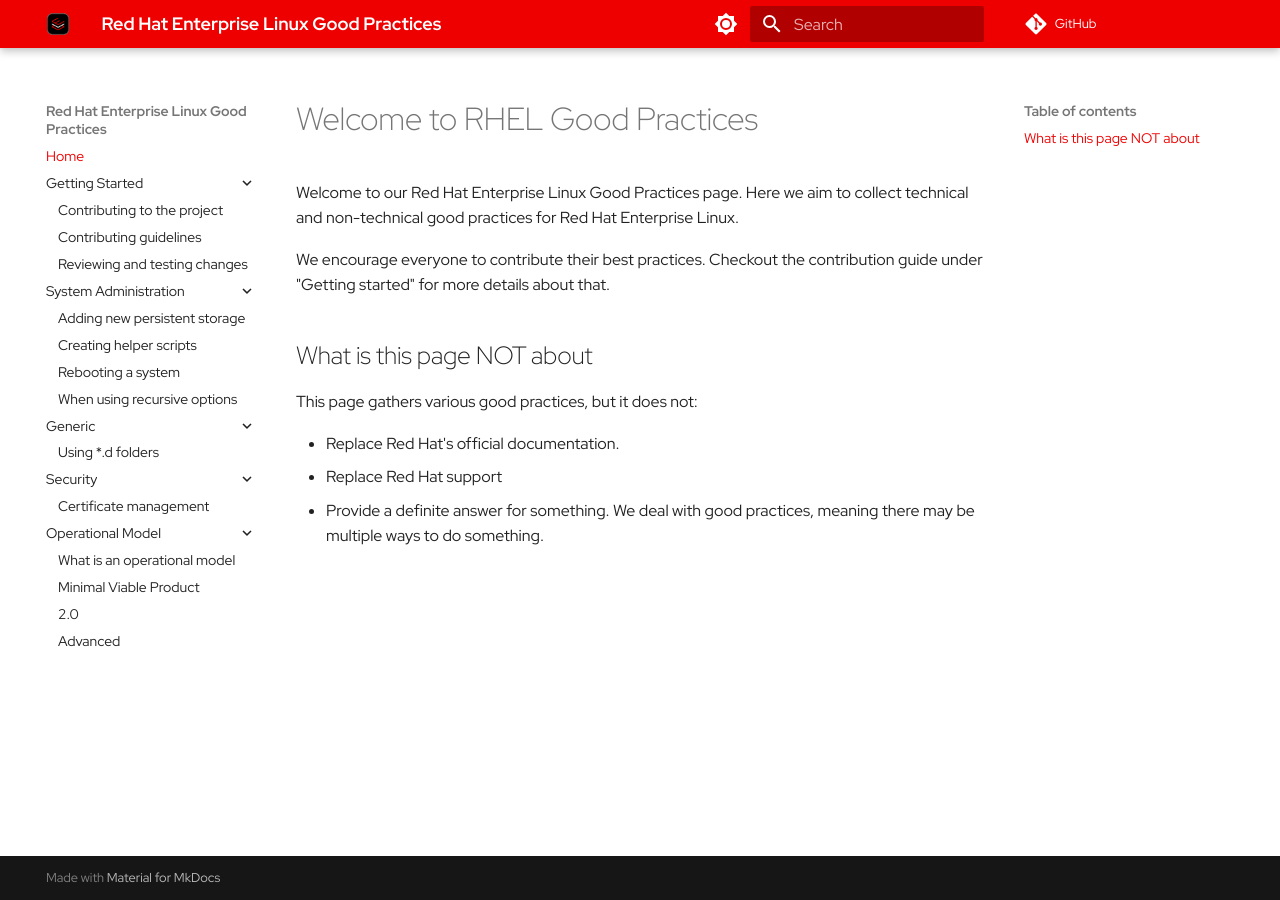
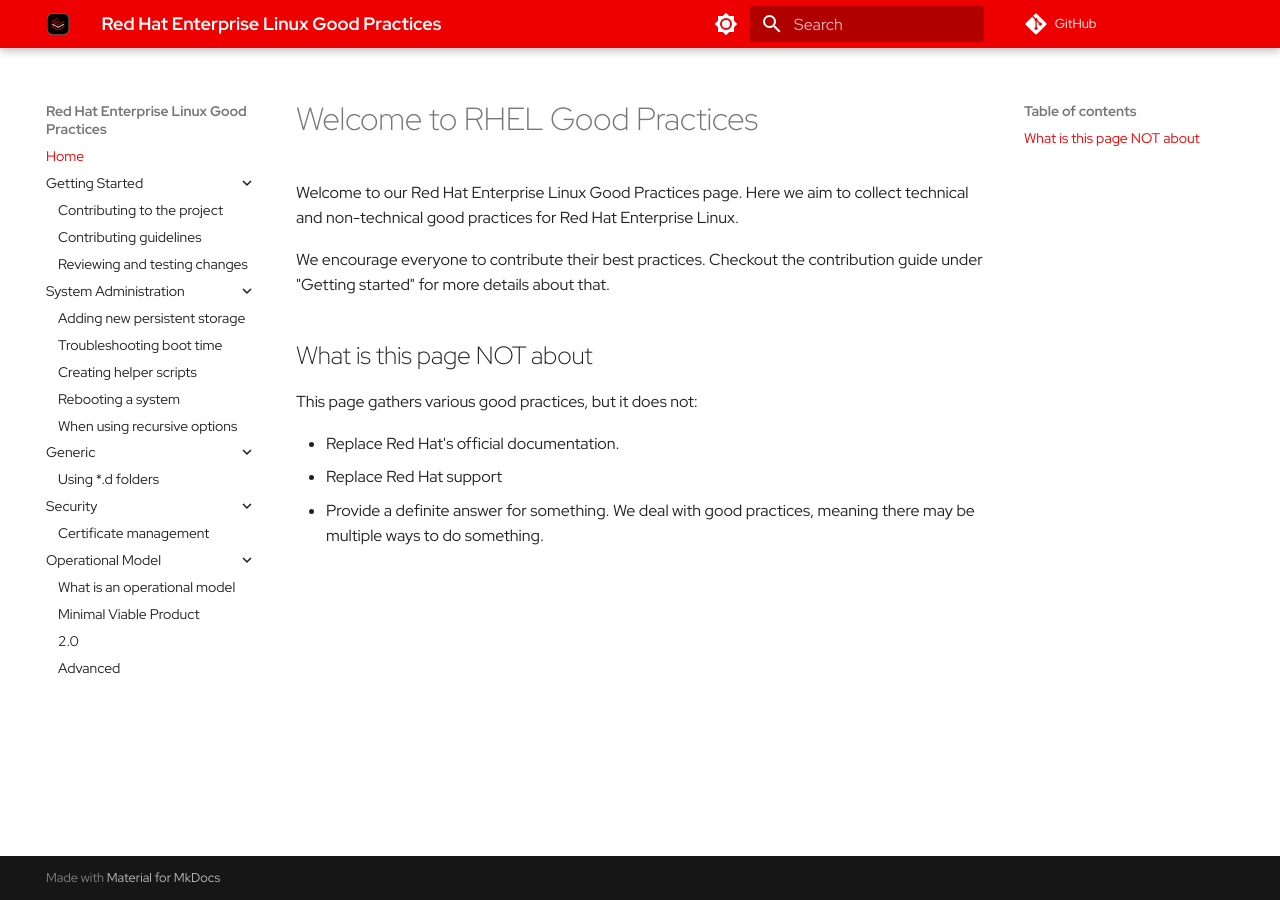
Before and after one commit to redhat-cop/rhel-good-practices, an MkDocs documentation site: the page built from docs/index.md, in a window 1280 px wide. Built offline with MkDocs 1.6.1 and Material for MkDocs 9.7.7, drawn with Linux system fonts in a browser that asks for light colours; comment, search, counter and statistics services are not loaded.

Commit message:
Add troubleshooting boot time section to mkdocs

```diff
--- a/mkdocs.yml
+++ b/mkdocs.yml
@@ -34,6 +34,7 @@
     - Reviewing and testing changes: contribute/review-test-guide.md
   - System Administration:
     - Adding new persistent storage: system-administration/adding-storage.md
+    - Troubleshooting boot time: system-administration/boot-time.md
     - Creating helper scripts: system-administration/helper-scripts.md
     - Rebooting a system: system-administration/rebooting_practices.md
     - When using recursive options: system-administration/recursive-options.md
```
